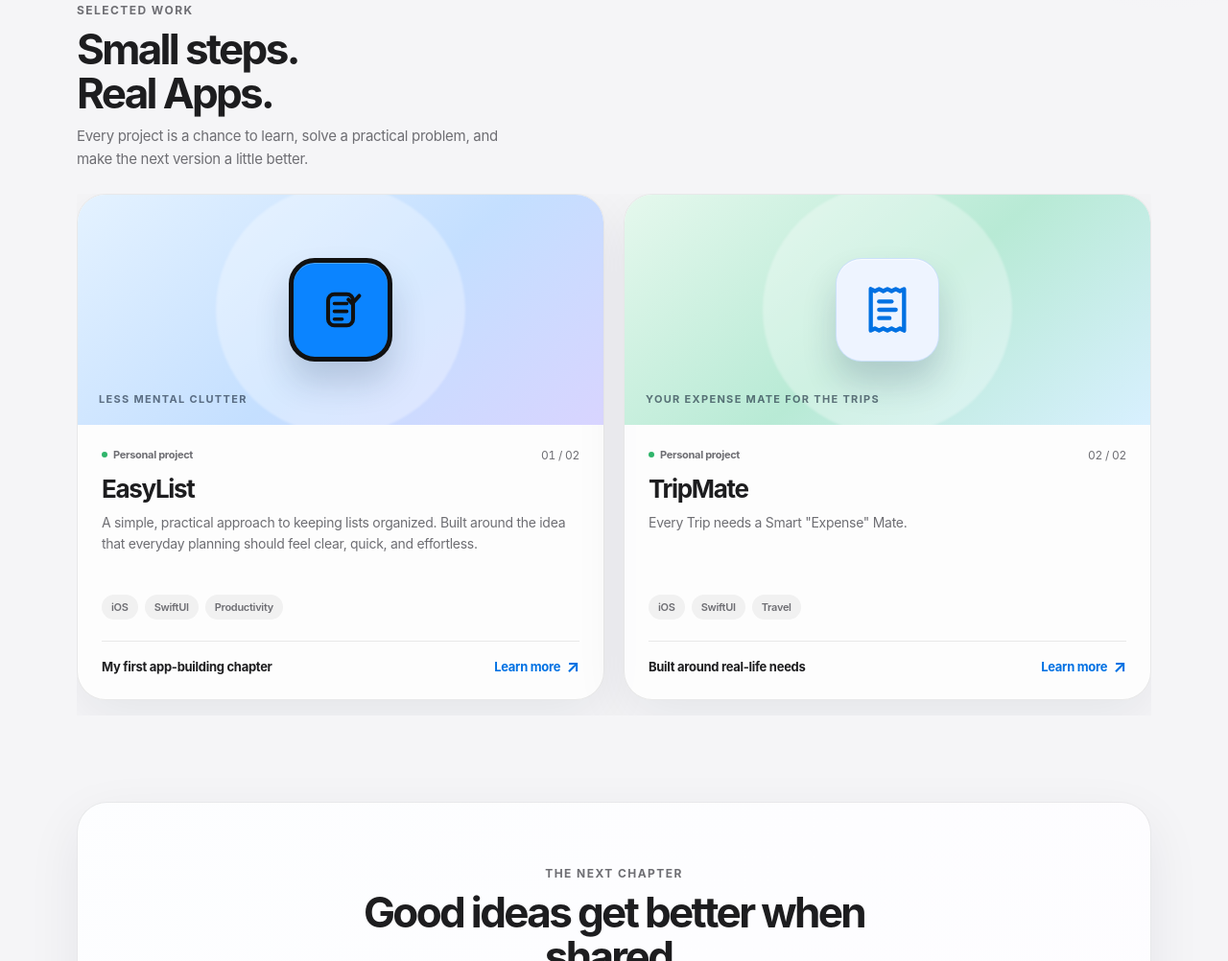
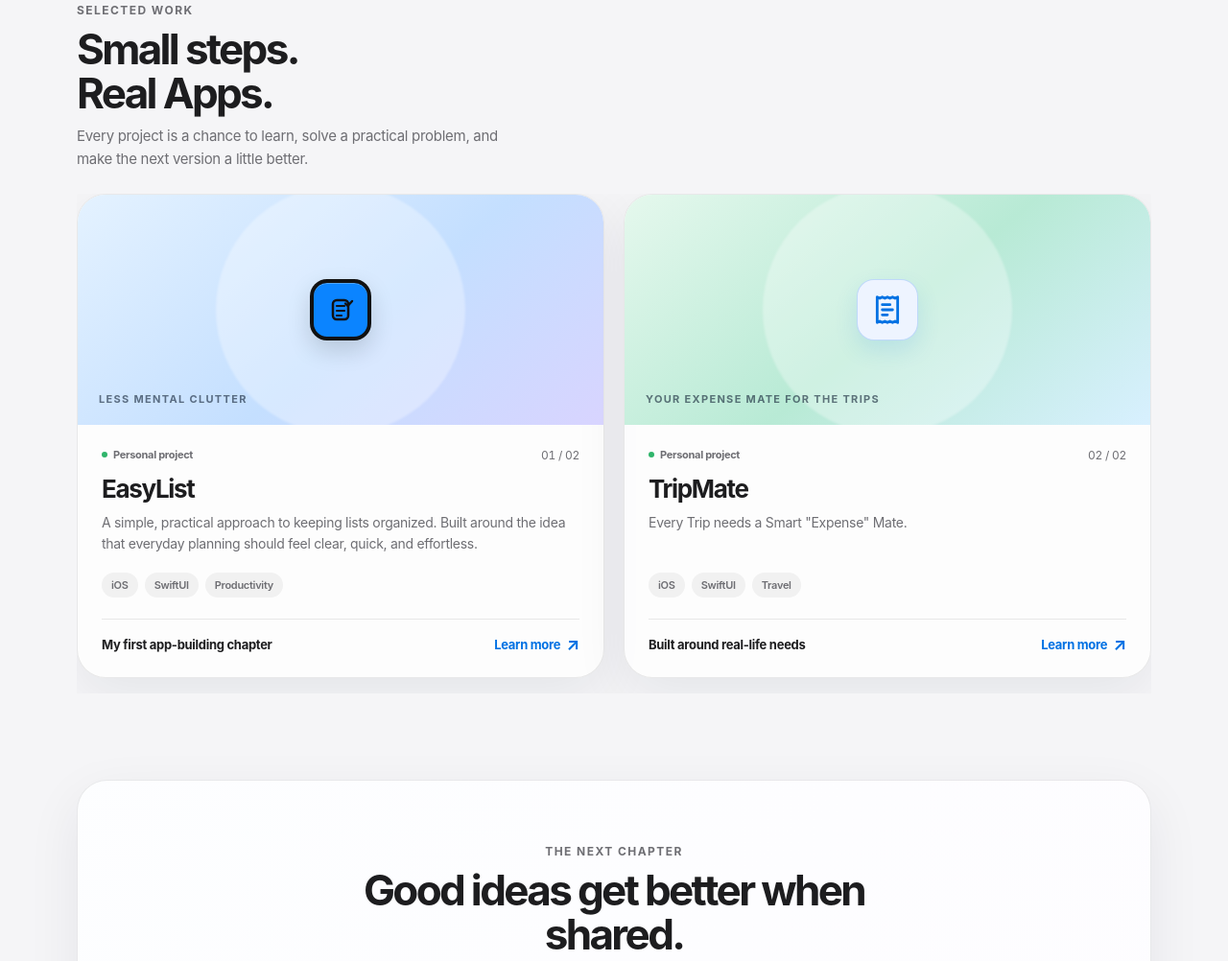
Before and after one commit to varun1329-cyber/VarunPatel.dev, a plain HTML site: page index.html in a window 1280 px wide. Shown: the part 1736-2738 px from the top of the page at 96% size. Drawn offline with Linux system fonts and the light colour scheme.

Commit message:
Refactor styles and update contact email
Refactor CSS and HTML structure for improved clarity and consistency. Update email contact link.

```diff
--- a/index.html
+++ b/index.html
@@ -137,7 +137,6 @@
     .tool-group { margin-top: 22px; }
     .tool-label { color: var(--muted); font-size: 11px; text-transform: uppercase; letter-spacing: .1em; font-weight: 700; margin-bottom: 12px; }
 
-    /* Responsive Grid for Toolbox */
     .tool-grid {
       display: grid;
       grid-template-columns: repeat(auto-fill, minmax(128px, 1fr));
@@ -177,7 +176,6 @@
       fill: currentColor;
     }
 
-    /* Authentic Brand Icon Backgrounds */
     .icon-xcode { background: linear-gradient(135deg, #147ce5, #005bb5); }
     .icon-swift { background: linear-gradient(135deg, #ff5238, #f03e2f); }
     .icon-chatgpt { background: linear-gradient(135deg, #10a37f, #0d8a6c); }
@@ -194,9 +192,10 @@
     .principle h4 { margin: 0 0 7px; font-size: 15px; letter-spacing: -.025em; }
     .principle p { color: var(--muted); font-size: 12px; line-height: 1.55; margin: 0; }
 
-    /* Horizontal Scrollable Selected Work Cards */
+    /* Horizontal Scrollable Selected Work Cards - Equal Dimension Setup */
     .projects-scroll-wrapper {
       display: flex;
+      align-items: stretch;
       gap: 20px;
       overflow-x: auto;
       scroll-snap-type: x mandatory;
@@ -224,24 +223,60 @@
       background: var(--surface);
       box-shadow: var(--shadow);
       min-width: 320px;
-      height: 100%;
     }
-    .project-art { min-height: 240px; display: grid; place-items: center; position: relative; overflow: hidden; }
+    .project-art { height: 240px; min-height: 240px; display: grid; place-items: center; position: relative; overflow: hidden; flex-shrink: 0; }
     .easy-art { background: linear-gradient(140deg,#e4f2ff,#c4dfff 55%,#d8d4ff); }
     .trip-art { background: linear-gradient(140deg,#e5f8ed,#b8ead5 52%,#d8f0ff); }
     .art-orb { position: absolute; width: 260px; height: 260px; border-radius: 50%; background: rgba(255,255,255,.32); filter: blur(1px); }
-    .app-tile { position: relative; width: 108px; height: 108px; border-radius: 27px; display: grid; place-items: center; box-shadow: 0 22px 35px rgba(20,40,80,.19), inset 0 1px 1px rgba(255,255,255,.7); }
-    .easy-tile { background: #0b84ff; color: #111111; border: 5px solid #111111; box-shadow: inset 0 1px 0 rgba(255,255,255,0.28), 0 22px 35px rgba(20,40,80,.19); }
-    .trip-tile { background: #eef4ff; color: #0071e3; border: 1px solid rgba(0,113,227,0.15); }
+
+    /* Header-Synced App Icon Header Styling */
+    .app-icon-header-easylist {
+      display: grid;
+      place-items: center;
+      width: 64px;
+      height: 64px;
+      border-radius: 18px;
+      background: #0b84ff;
+      color: #111111;
+      border: 4px solid #111111;
+      box-shadow: inset 0 1px 0 rgba(255,255,255,0.28), 0 10px 25px rgba(0,0,0,0.15);
+      position: relative;
+      z-index: 2;
+    }
+    .app-icon-header-easylist svg {
+      width: 32px;
+      height: 32px;
+    }
+
+    .app-icon-header-tripmate {
+      display: grid;
+      place-items: center;
+      width: 64px;
+      height: 64px;
+      border-radius: 18px;
+      background: #eef4ff;
+      color: #0071e3;
+      border: 1px solid rgba(0,113,227,0.2);
+      box-shadow: 0 10px 25px rgba(0,113,227,0.12);
+      position: relative;
+      z-index: 2;
+    }
+    .app-icon-header-tripmate svg {
+      width: 32px;
+      height: 32px;
+      stroke-width: 2.1;
+    }
+
     .art-caption { position: absolute; left: 22px; bottom: 20px; color: rgba(20,35,55,.62); font-size: 11px; font-weight: 700; letter-spacing: .12em; text-transform: uppercase; }
 
     .project-content { padding: 24px 25px 25px; display: flex; flex-direction: column; flex-grow: 1; justify-content: space-between; }
+    .project-body { display: flex; flex-direction: column; flex-grow: 1; }
     .project-meta { display: flex; align-items: center; justify-content: space-between; gap: 12px; margin-bottom: 12px; }
     .project-status { display: inline-flex; align-items: center; gap: 6px; color: var(--muted); font-size: 11px; font-weight: 650; }
     .status-dot { width: 6px; height: 6px; border-radius: 50%; background: #30b56b; }
     .project-number { color: var(--muted); font-size: 12px; font-variant-numeric: tabular-nums; }
     .project-content h3 { margin: 0 0 9px; font-size: 26px; letter-spacing: -.05em; }
-    .project-description { color: var(--muted); font-size: 14px; line-height: 1.6; margin: 0; min-height: 68px; }
+    .project-description { color: var(--muted); font-size: 14px; line-height: 1.6; margin: 0; flex-grow: 1; }
     .tag-row { display: flex; flex-wrap: wrap; gap: 7px; margin-top: 18px; }
     .tag { padding: 6px 10px; border-radius: 999px; background: color-mix(in srgb, var(--text) 5%, transparent); color: var(--muted); font-size: 11px; font-weight: 600; }
     .project-footer { border-top: 1px solid var(--line); margin-top: 22px; padding-top: 17px; display: flex; align-items: center; justify-content: space-between; gap: 12px; font-size: 13px; font-weight: 650; }
@@ -272,9 +307,14 @@
       .chip-left { left: 0; top: 19%; }
       .chip-right { right: 0; bottom: 12%; }
       .about-grid { grid-template-columns: 1fr; }
-      .project-card { flex: 0 0 calc(100vw - 64px); width: calc(100vw - 64px); }
-      .project-art { min-height: 220px; }
-      .project-description { min-height: 0; }
+
+      /* Standardized card size across mobile views */
+      .project-card {
+        flex: 0 0 calc(100vw - 64px);
+        width: calc(100vw - 64px);
+        min-width: calc(100vw - 64px);
+      }
+      .project-art { height: 210px; min-height: 210px; }
       .principles { grid-template-columns: 1fr; }
       .principle { display: grid; grid-template-columns: 34px 1fr; column-gap: 10px; }
       .principle-icon { grid-row: span 2; margin-bottom: 0; }
@@ -288,8 +328,14 @@
       .device { transform: scale(.75) rotate(-7deg); }
       .floating-chip { padding: 8px 10px; font-size: 10px; }
       .floating-chip span { width: 24px; height: 24px; }
+
+      .project-card {
+        flex: 0 0 calc(100vw - 44px);
+        width: calc(100vw - 44px);
+        min-width: calc(100vw - 44px);
+      }
       .project-content { padding: 20px; }
-      .project-art { min-height: 195px; }
+      .project-art { height: 195px; min-height: 195px; }
       .footer-inner { flex-direction: column; align-items: flex-start; }
       .tool-grid { grid-template-columns: repeat(2, 1fr); }
     }
@@ -436,7 +482,7 @@
       </div>
     </section>
 
-    <!-- SECTION 2: Selected Work (Horizontal Scrolling Cards View) -->
+    <!-- SECTION 2: Selected Work (Equal Height Cards Setup) -->
     <section class="wrap" id="projects">
       <div class="section-heading">
         <div>
@@ -451,17 +497,18 @@
         <article class="project-card">
           <div class="project-art easy-art">
             <div class="art-orb"></div>
-            <div class="app-tile easy-tile" aria-hidden="true">
-              <svg viewBox="0 0 32 32" fill="none" style="width: 52px; height: 52px;">
-                <rect x="8" y="6" width="16" height="20" rx="4" stroke="currentColor" stroke-width="2.5"/>
-                <path d="M12 12H20M12 17H20M12 22H17" stroke="currentColor" stroke-width="2.2" stroke-linecap="round"/>
-                <path d="M21 9.5L23.5 12L28 7" stroke="currentColor" stroke-width="2.4" stroke-linecap="round" stroke-linejoin="round"/>
+            <!-- Header-synced EasyList Icon -->
+            <div class="app-icon-header-easylist" aria-hidden="true">
+              <svg viewBox="0 0 32 32" fill="none" xmlns="http://www.w3.org/2000/svg">
+                  <rect x="8" y="6" width="16" height="20" rx="4" stroke="currentColor" stroke-width="2.5"/>
+                  <path d="M12 12H20M12 17H20M12 22H17" stroke="currentColor" stroke-width="2.2" stroke-linecap="round"/>
+                  <path d="M21 9.5L23.5 12L28 7" stroke="currentColor" stroke-width="2.4" stroke-linecap="round" stroke-linejoin="round"/>
               </svg>
             </div>
             <div class="art-caption">Less mental clutter</div>
           </div>
           <div class="project-content">
-            <div>
+            <div class="project-body">
               <div class="project-meta"><span class="project-status"><span class="status-dot"></span> Personal project</span><span class="project-number">01 / 02</span></div>
               <h3>EasyList</h3>
               <p class="project-description">A simple, practical approach to keeping lists organized. Built around the idea that everyday planning should feel clear, quick, and effortless.</p>
@@ -477,18 +524,17 @@
         <article class="project-card">
           <div class="project-art trip-art">
             <div class="art-orb"></div>
-            <div class="app-tile trip-tile" aria-hidden="true">
-              <svg viewBox="0 0 24 24" fill="none" stroke="currentColor" stroke-width="2" stroke-linecap="round" stroke-linejoin="round" style="width: 52px; height: 52px;">
-                <path d="M4 2v20l2-1 2 1 2-1 2 1 2-1 2 1 2-1 2 1V2l-2 1-2-1-2 1-2-1-2 1-2-1-2 1Z"/>
-                <path d="M14 8H8"/>
-                <path d="M16 12H8"/>
-                <path d="M13 16H8"/>
+            <!-- Header-synced TripMate Icon -->
+            <div class="app-icon-header-tripmate" aria-hidden="true">
+              <svg viewBox="0 0 24 24" fill="none" stroke="currentColor" xmlns="http://www.w3.org/2000/svg">
+                <path d="M4 2v20l2-1 2 1 2-1 2 1 2-1 2 1 2-1 2 1V2l-2 1-2-1-2 1-2-1-2 1-2-1-2 1Z" stroke-linecap="round" stroke-linejoin="round"/>
+                <path d="M14 8H8M16 12H8M12 16H8" stroke-linecap="round" stroke-linejoin="round"/>
               </svg>
             </div>
             <div class="art-caption">Your Expense mate for the Trips</div>
           </div>
           <div class="project-content">
-            <div>
+            <div class="project-body">
               <div class="project-meta"><span class="project-status"><span class="status-dot"></span> Personal project</span><span class="project-number">02 / 02</span></div>
               <h3>TripMate</h3>
               <p class="project-description">Every Trip needs a Smart "Expense" Mate.</p>
@@ -511,7 +557,7 @@
         <h2>Good ideas get better when shared.</h2>
         <p>I’m continuing to learn, build, and explore new app ideas. Have feedback, a useful idea, or a collaboration in mind? I’d be glad to hear from you.</p>
         <div class="hero-actions">
-          <a class="btn btn-primary" href="mailto:varun1329@icloud.com?subject=Hello%20Varun">Say hello <span aria-hidden="true">↗</span></a>
+          <a class="btn btn-primary" href="mailto:hello@example.com?subject=Hello%20Varun">Say hello <span aria-hidden="true">↗</span></a>
           <a class="btn btn-secondary" href="#projects">Back to projects <span aria-hidden="true">↑</span></a>
         </div>
         <p style="font-size:11px;margin-top:18px">Before publishing, replace the example email with your preferred contact address.</p>
```
